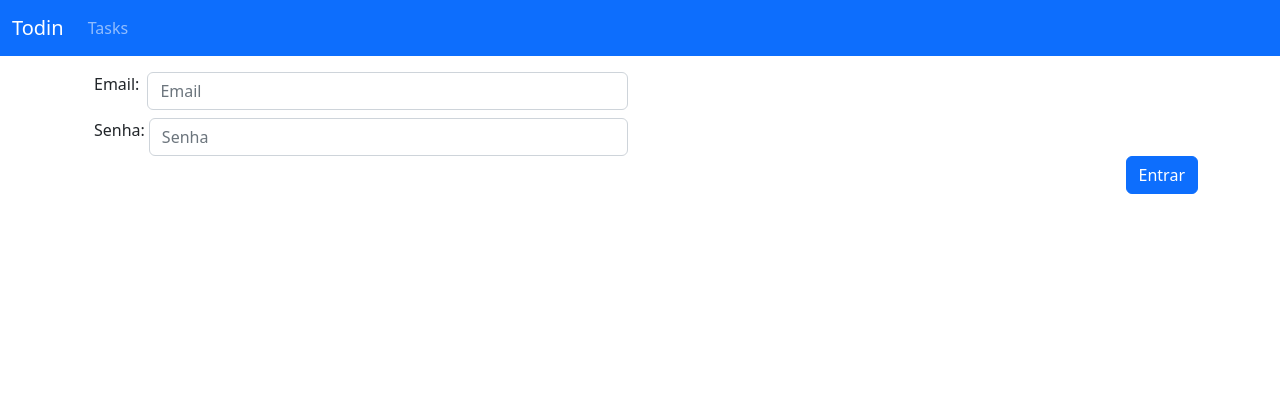
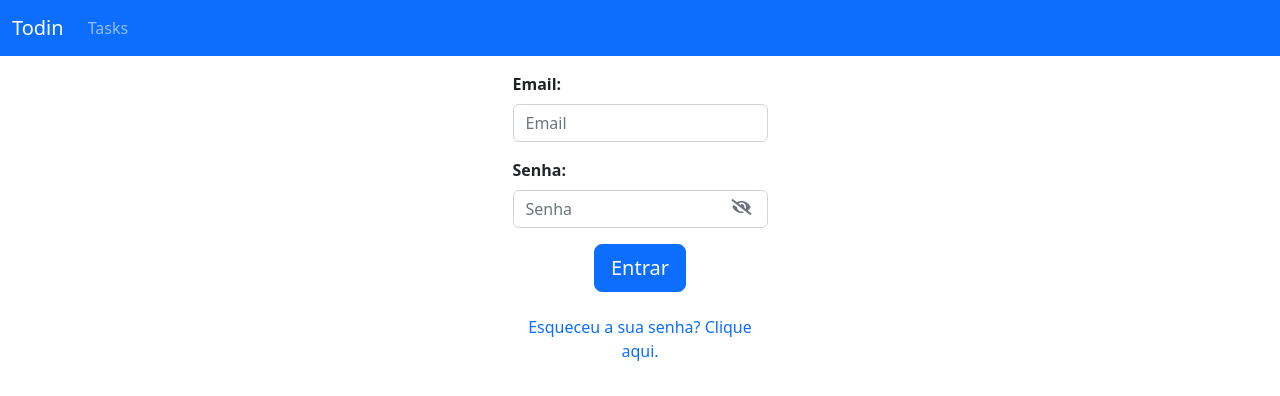
Before and after one commit to diegosergiobh/todin-main, an Angular app: page /login in a window 1280 px wide. Shown: the top 396 px of the page. Built offline with nearby package versions, Linux system fonts and the light colour scheme.

Commit message:
fix: Arrumando a página de login; Adicionando validações dos campos; Modal de Recuperação de Senha; Toggle de visibilidade de senha

```diff
--- a/src/app/app.module.ts
+++ b/src/app/app.module.ts
@@ -8,6 +8,7 @@ import { AppRoutingModule } from './app-routing.module';
 import { AppComponent } from './app.component';
 import { LoginComponent } from './core/auth/components/login/login.component';
 import { RequestInterceptor } from './core/interceptors/request.interceptor';
+import { FormsModule } from '@angular/forms';
 
 @NgModule({
   declarations: [
@@ -20,6 +21,7 @@ import { RequestInterceptor } from './core/interceptors/request.interceptor';
     NgbModule,
     ReactiveFormsModule,
     HttpClientModule,
+    FormsModule
   ],
   providers: [
     { provide: LOCALE_ID, useValue: 'pt' },
--- a/src/app/core/auth/components/login/login.component.html
+++ b/src/app/core/auth/components/login/login.component.html
@@ -1,31 +1,58 @@
-<form class="needs-validation pt-3" novalidate [formGroup]="loginForm">
-    <div class="col-sm-6">
-      <div class="container d-flex gap-2">
-        <label for="email" class="form-label">Email: </label>
-        <input
-          type="email"
-          class="form-control"
-          id="email"
-          placeholder="Email"
-          formControlName="email"
-          [ngClass]="{ 'is-invalid': submitted }"
-        />
-      </div>
-      <div class="container d-flex gap-1 mt-2">
-        <label for="password" class="form-label">Senha: </label>
-        <input
-          type="password"
-          class="form-control"
-          id="password"
-          placeholder="Senha"
-          formControlName="password"
-          [ngClass]="{ 'is-invalid': submitted }"
-        />
+<div class="container">
+  <form class="needs-validation pt-3" novalidate [formGroup]="loginForm" (keydown.enter)="login()">
+    <div class="row justify-content-center">
+      <div class="col-sm-6 col-md-3">
+
+        <div class="mb-3">
+          <label for="email" class="form-label fw-bold">Email: </label>
+          <input type="email" class="form-control" id="email" placeholder="Email" formControlName="email">
+          <div *ngIf="loginForm.get('email')?.touched && loginForm.get('email')?.errors" class="text-danger mt-1">
+            <div *ngIf="loginForm.get('email')?.errors?.['required']">Este campo é obrigatório.</div>
+            <div *ngIf="loginForm.get('email')?.errors?.['email']">Você deve digitar um e-mail válido.</div>
+          </div>
+        </div>
+
+        <div class="mb-3 position-relative">
+          <label for="password" class="form-label fw-bold">Senha: </label>
+          <input [type]="showPassword ? 'text' : 'password'" class="form-control" id="password" placeholder="Senha" formControlName="password" [ngClass]="{'is-invalid': submitted}" />
+          <div *ngIf="loginForm.get('password')?.touched && loginForm.get('password')?.errors" class="text-danger mt-1">
+            <div *ngIf="loginForm.get('password')?.errors?.['required']">Este campo é obrigatório.</div>
+            <div *ngIf="loginForm.get('password')?.errors?.['minlength']">A senha deve ter no mínimo 3 caracteres.</div>
+          </div>
+          <button type="button" class="btn-toggle-password" (click)="togglePasswordVisibility()">
+            <i [class]="showPassword ? 'fas fa-eye' : 'fas fa-eye-slash'"></i>
+          </button>
+        </div>
+
+        <div class="mb-3 d-flex justify-content-center">
+          <button type="submit" class="btn btn-primary btn-lg" (click)="login()">Entrar</button>
+        </div>
+
+        <div class="mb-3 text-center">
+          <button class="btn btn-link btn-no-underline" (click)="openModal()">Esqueceu a sua senha? Clique aqui.</button>
+        </div>
+
       </div>
     </div>
-    <div class="float-end">
-      <button type="submit" class="btn btn-primary" (click)="login()">
-        Entrar
-      </button>
+  </form>
+</div>
+
+<ng-template #forgotPasswordModal let-modal>
+  <div class="modal-header">
+    <h5 class="modal-title" id="modal-title">Recuperação de Senha</h5>
+    <button type="button" class="btn-close" aria-label="Close" (click)="closeModal(modal)"></button>
+  </div>
+  <div class="modal-body d-flex flex-column justify-content-center align-items-center" (keydown.enter)="sendEmail(modal)">
+    <input type="email" class="form-control" [(ngModel)]="email" placeholder="Digite seu email" [class.is-invalid]="invalidEmail">
+    <div *ngIf="invalidEmail" class="text-danger mt-1">
+      Você deve digitar um e-mail válido.
     </div>
-  </form>
+    <div *ngIf="showSuccessMessage" class="text-success mt-1">
+      E-mail enviado com sucesso!
+    </div>
+  </div>
+  <div class="modal-footer d-flex justify-content-center">
+    <button type="button" class="btn btn-secondary" (click)="closeModal(modal)">Cancelar</button>
+    <button type="button" class="btn btn-primary" (click)="sendEmail(modal)">Enviar</button>
+  </div>
+</ng-template>
--- a/src/app/core/auth/components/login/login.component.scss
+++ b/src/app/core/auth/components/login/login.component.scss
@@ -0,0 +1,26 @@
+input[type="email"], input[type="password"] {
+    max-width: 18.75rem;
+}
+
+.btn-no-underline {
+    text-decoration: none;
+}
+
+.form-control + .text-danger {
+  margin-top: 0.375rem;
+}
+
+.btn-toggle-password {
+  position: absolute;
+  right: 10px;
+  top: 70%;
+  transform: translateY(-50%);
+  z-index: 2;
+  border: none;
+  background: none;
+  cursor: pointer;
+}
+
+.btn-toggle-password i {
+  color: #6c757d;
+}
--- a/src/app/core/auth/components/login/login.component.ts
+++ b/src/app/core/auth/components/login/login.component.ts
@@ -1,10 +1,11 @@
-import { Component, OnInit } from '@angular/core';
+import { Component, OnInit, ViewChild, TemplateRef } from '@angular/core';
 import { FormControl, FormGroup, Validators } from '@angular/forms';
 import { LoginService } from '../../services/login.service';
 import { Router } from '@angular/router';
 import { LoginCredentials } from '../../models/login-credentials.model';
 import { first } from 'rxjs';
 import { UserToken } from '../../models/user-token.model';
+import { NgbModal } from '@ng-bootstrap/ng-bootstrap';
 
 @Component({
   selector: 'app-login',
@@ -14,9 +15,15 @@ import { UserToken } from '../../models/user-token.model';
 export class LoginComponent implements OnInit{
 
   loginForm!: FormGroup;
-  submitted = false;
+  submitted: boolean = false;
+  showSuccessMessage: boolean = false;
+  email: string = '';
+  invalidEmail: boolean = false;
+  showPassword: boolean= false;
 
-  constructor(private loginService: LoginService, private router: Router){}
+  @ViewChild('forgotPasswordModal') forgotPasswordModal!: TemplateRef<any>;
+
+  constructor(private loginService: LoginService, private router: Router, private modalService: NgbModal){}
 
   ngOnInit(): void {
     this.buildForm();
@@ -25,7 +32,7 @@ export class LoginComponent implements OnInit{
   private buildForm(): void {
     this.loginForm = new FormGroup({
       email: new FormControl(null, [Validators.required, Validators.email]),
-      password: new FormControl(null, [Validators.required]),
+      password: new FormControl(null, [Validators.required, Validators.minLength(3)]),
     });
   }
 
@@ -46,6 +53,36 @@ export class LoginComponent implements OnInit{
         },
       });
   }
-}{
+
+  openModal() {
+    this.modalService.open(this.forgotPasswordModal);
+  }
+
+  closeModal(modal: any) {
+    this.email = '';
+    this.invalidEmail = false;
+    this.showSuccessMessage = false;
+    modal.close();
+  }
+
+  sendEmail(modal: any) {
+    if (!this.email || !this.email.includes('@') || !this.email.includes('.')) {
+      this.invalidEmail = true;
+      return;
+    }
+
+    this.invalidEmail = false;
+    this.showSuccessMessage = true;
+
+    setTimeout(() => {
+      this.email = '';
+      this.showSuccessMessage = false;
+      modal.close();
+    }, 3000);
+  }
+
+  togglePasswordVisibility() {
+    this.showPassword = !this.showPassword;
+  }
 
 }
--- a/src/index.html
+++ b/src/index.html
@@ -6,6 +6,7 @@
   <base href="/">
   <meta name="viewport" content="width=device-width, initial-scale=1">
   <link rel="icon" type="image/x-icon" href="favicon.ico">
+  <link href="https://cdnjs.cloudflare.com/ajax/libs/font-awesome/5.15.3/css/all.min.css" rel="stylesheet">
 </head>
 <body>
   <app-root></app-root>
```
